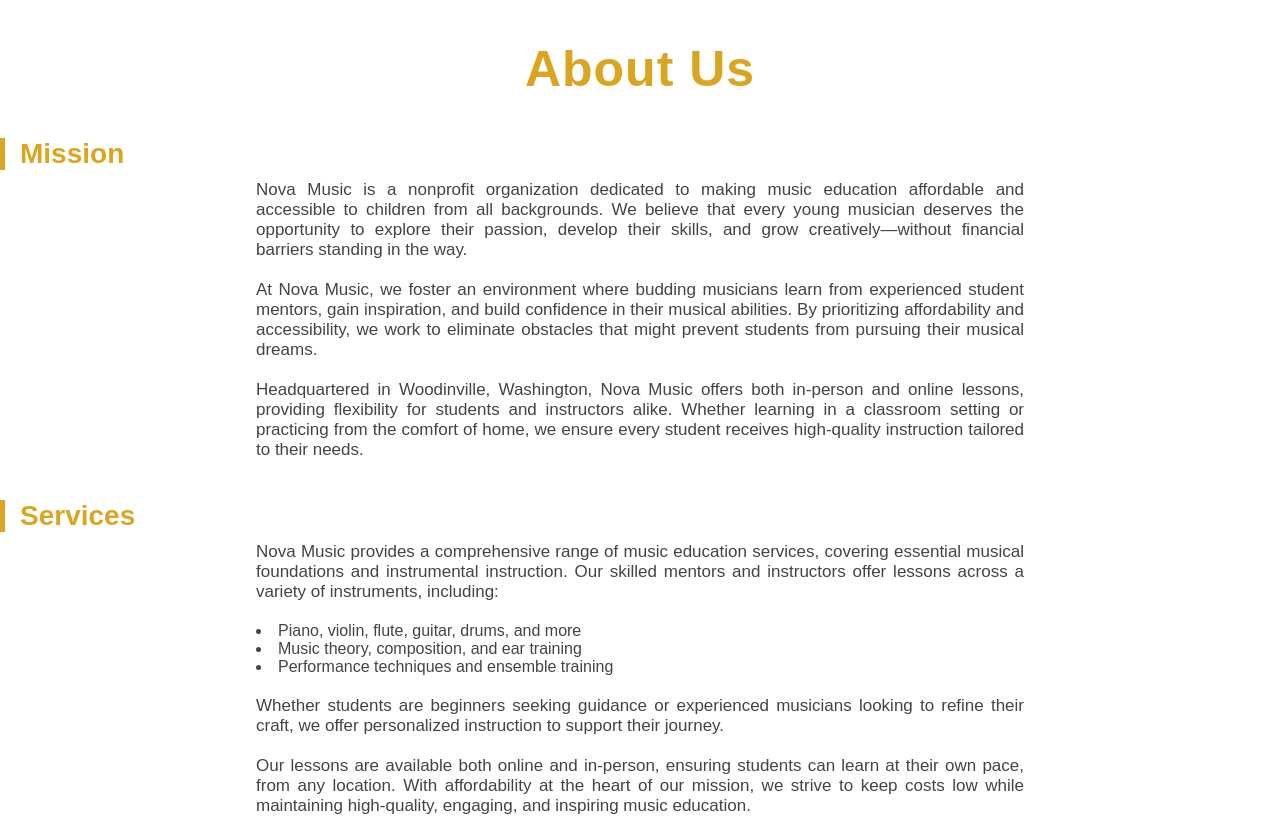
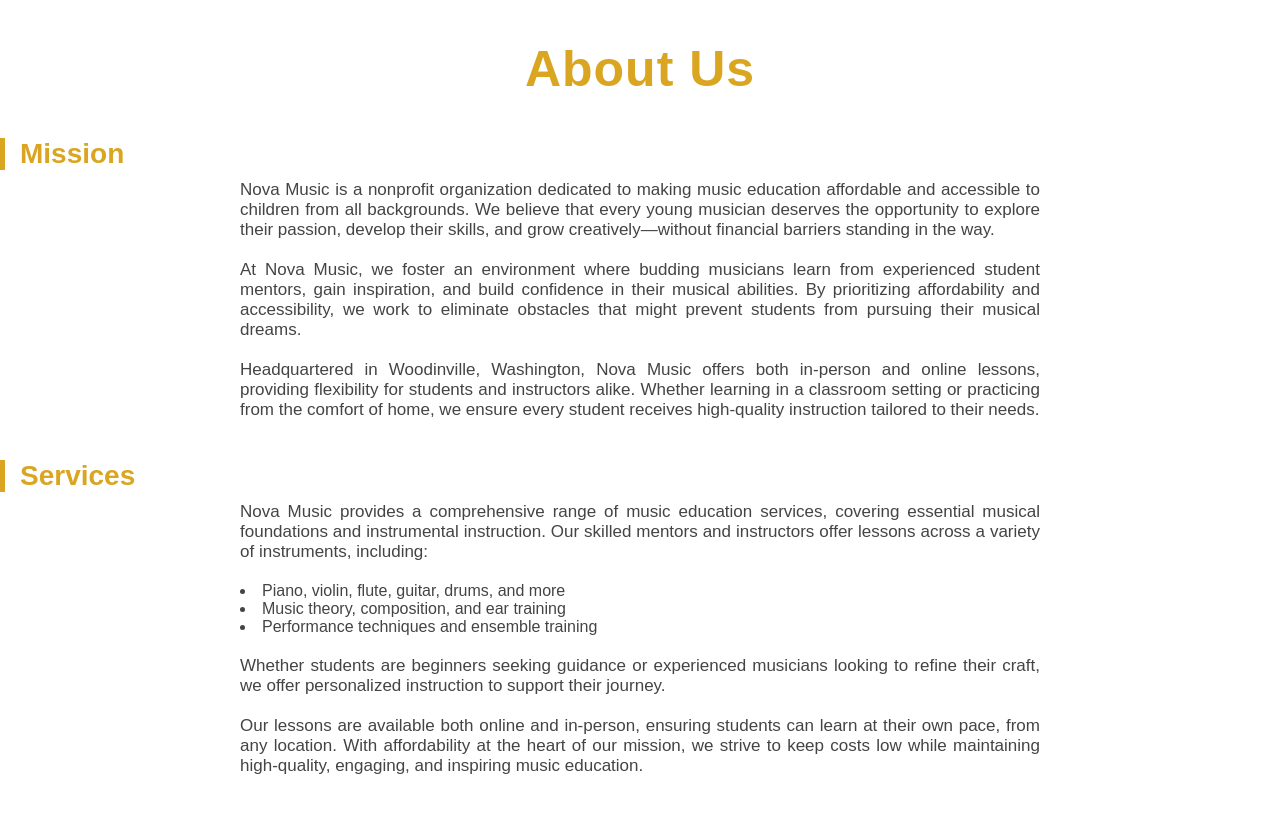
Before and after one commit to EC1790/NovaMusic, a Flask app: page / in a window 1280 px wide. Shown: the part 135-971 px from the top of the page. After the commit the page ends 909 px from the top, so only its background shows below. Run offline with Flask 3, Linux system fonts and the light colour scheme.

Commit message:
Fine-tuning part 2
Fine-tuned padding values again. Should be the last push, as I believe I've found the sweet spot

```diff
--- a/static/Home.css
+++ b/static/Home.css
@@ -47,6 +47,6 @@ p {
 }
 
 .textBlocks {
-    padding-left: 20%;
-    padding-right: 20%;
+    padding-left: 15%;
+    padding-right: 15%;
 }
```
